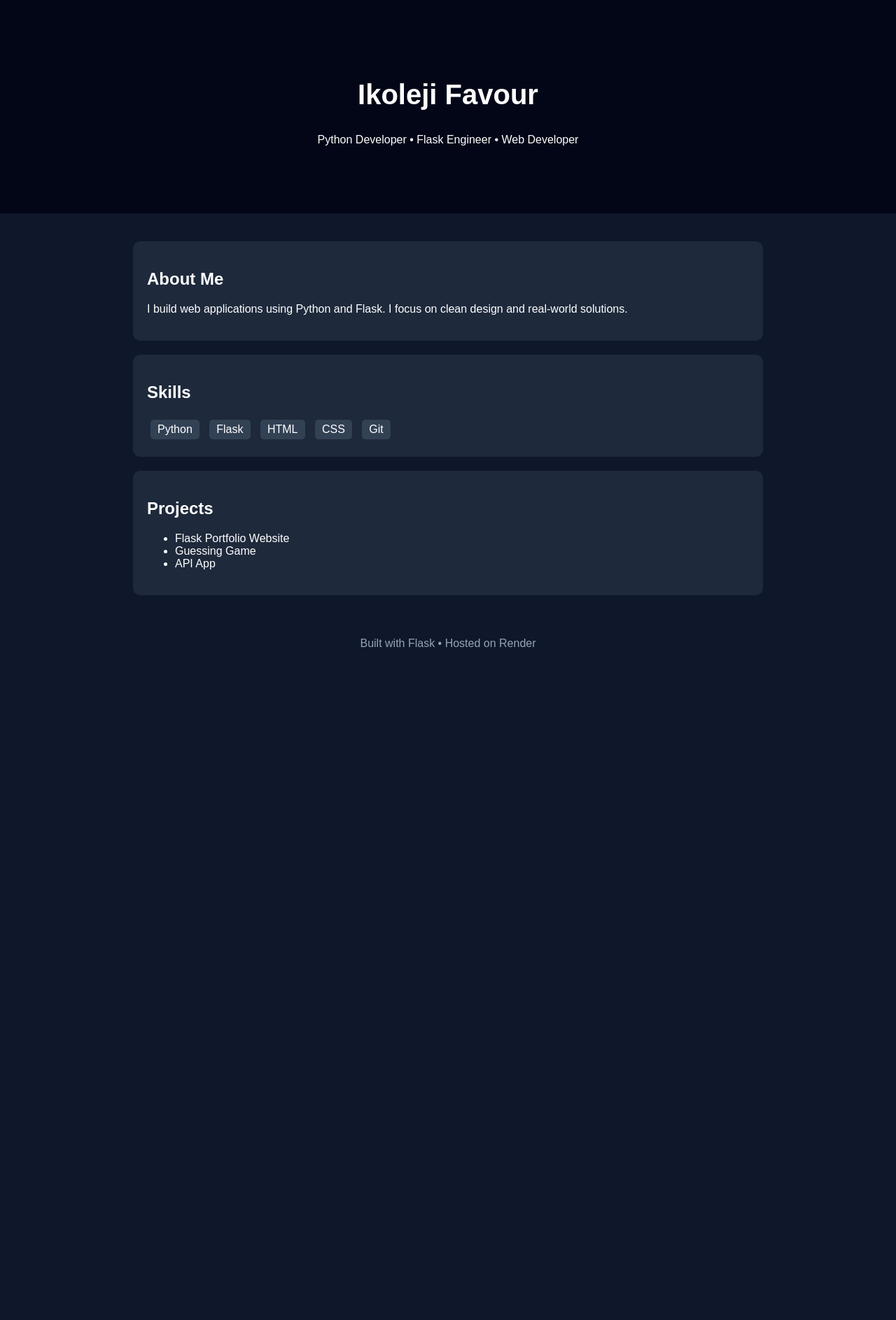
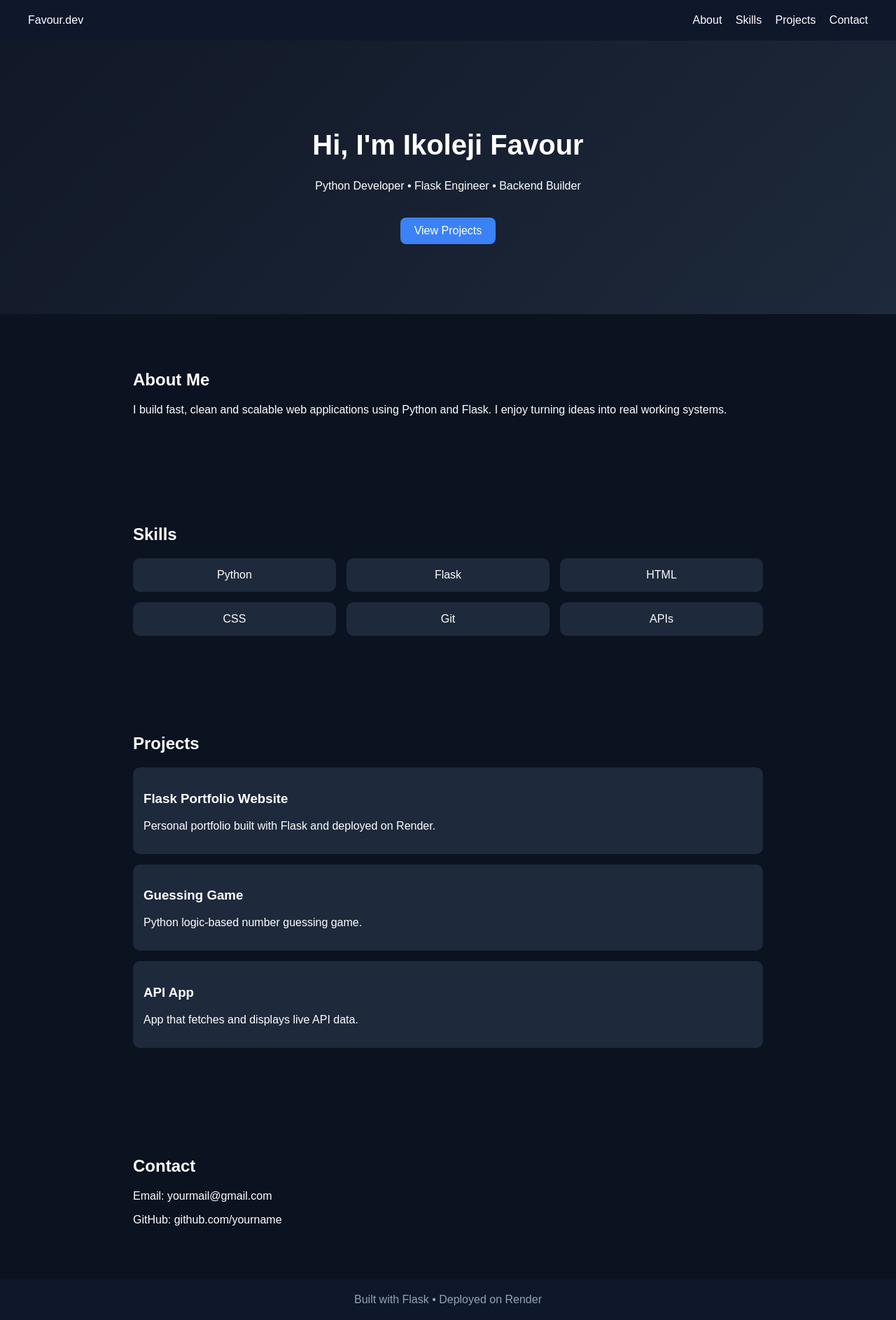
Before and after one commit to my-flask-site/my-flask-site, a Flask app: page / in a window 1280 px wide. Shown: the whole page at 70% size. Before the commit the page ends 925 px from the top, so only its background shows below. Run offline with Flask 3, Linux system fonts and the light colour scheme.

Commit message:
elite UI upgrade

```diff
--- a/app.py
+++ b/app.py
@@ -1,4 +1,3 @@
-import os
 from flask import Flask, render_template
 
 app = Flask(__name__)
@@ -8,5 +7,4 @@ def home():
     return render_template("index.html")
 
 if __name__ == "__main__":
-    port = int(os.environ.get("PORT", 10000))
-    app.run(host="0.0.0.0", port=port)
+    app.run()
--- a/static/style.css
+++ b/static/style.css
@@ -1,43 +1,84 @@
 body {
     margin: 0;
-    font-family: Arial;
-    background: #0f172a;
+    font-family: Arial, sans-serif;
+    background: #0b1220;
     color: white;
 }
 
+/* NAVBAR */
+.navbar {
+    display: flex;
+    justify-content: space-between;
+    padding: 20px 40px;
+    background: #0f172a;
+    position: sticky;
+    top: 0;
+}
+
+.navbar a {
+    color: white;
+    margin-left: 15px;
+    text-decoration: none;
+}
+
+/* HERO */
 .hero {
     text-align: center;
-    padding: 80px 20px;
-    background: #020617;
+    padding: 100px 20px;
+    background: linear-gradient(135deg, #111827, #1e293b);
 }
 
 .hero h1 {
     font-size: 40px;
 }
 
-.container {
+.btn {
+    display: inline-block;
+    margin-top: 20px;
+    padding: 10px 20px;
+    background: #3b82f6;
+    color: white;
+    border-radius: 8px;
+    text-decoration: none;
+}
+
+/* SECTIONS */
+.section {
+    padding: 60px 20px;
     max-width: 900px;
     margin: auto;
-    padding: 20px;
+}
+
+.section h2 {
+    margin-bottom: 20px;
+}
+
+/* SKILLS GRID */
+.grid {
+    display: grid;
+    grid-template-columns: repeat(3, 1fr);
+    gap: 15px;
 }
 
 .card {
     background: #1e293b;
-    padding: 20px;
-    margin: 20px 0;
+    padding: 15px;
+    border-radius: 10px;
+    text-align: center;
+}
+
+/* PROJECTS */
+.project {
+    background: #1e293b;
+    padding: 15px;
+    margin-bottom: 15px;
     border-radius: 10px;
 }
 
-.tags span {
-    background: #334155;
-    padding: 5px 10px;
-    margin: 5px;
-    display: inline-block;
-    border-radius: 5px;
-}
-
+/* FOOTER */
 footer {
     text-align: center;
     padding: 20px;
+    background: #0f172a;
     color: #94a3b8;
 }
--- a/templates/index.html
+++ b/templates/index.html
@@ -2,48 +2,76 @@
 <html lang="en">
 <head>
     <meta charset="UTF-8">
-    <title>Ikoleji Favour | Portfolio</title>
+    <meta name="viewport" content="width=device-width, initial-scale=1.0">
+    <title>Ikoleji Favour | Python Developer</title>
+
     <link rel="stylesheet" href="{{ url_for('static', filename='style.css') }}">
 </head>
 
 <body>
 
-<section class="hero">
-    <h1>Ikoleji Favour</h1>
-    <p>Python Developer • Flask Engineer • Web Developer</p>
+<nav class="navbar">
+    <div class="logo">Favour.dev</div>
+    <div class="links">
+        <a href="#about">About</a>
+        <a href="#skills">Skills</a>
+        <a href="#projects">Projects</a>
+        <a href="#contact">Contact</a>
+    </div>
+</nav>
+
+<header class="hero">
+    <h1>Hi, I'm Ikoleji Favour</h1>
+    <p>Python Developer • Flask Engineer • Backend Builder</p>
+    <a class="btn" href="#projects">View Projects</a>
+</header>
+
+<section id="about" class="section">
+    <h2>About Me</h2>
+    <p>
+        I build fast, clean and scalable web applications using Python and Flask.
+        I enjoy turning ideas into real working systems.
+    </p>
 </section>
 
-<section class="container">
+<section id="skills" class="section">
+    <h2>Skills</h2>
+    <div class="grid">
+        <div class="card">Python</div>
+        <div class="card">Flask</div>
+        <div class="card">HTML</div>
+        <div class="card">CSS</div>
+        <div class="card">Git</div>
+        <div class="card">APIs</div>
+    </div>
+</section>
 
-    <div class="card">
-        <h2>About Me</h2>
-        <p>I build web applications using Python and Flask. I focus on clean design and real-world solutions.</p>
+<section id="projects" class="section">
+    <h2>Projects</h2>
+    <div class="project">
+        <h3>Flask Portfolio Website</h3>
+        <p>Personal portfolio built with Flask and deployed on Render.</p>
     </div>
 
-    <div class="card">
-        <h2>Skills</h2>
-        <div class="tags">
-            <span>Python</span>
-            <span>Flask</span>
-            <span>HTML</span>
-            <span>CSS</span>
-            <span>Git</span>
-        </div>
+    <div class="project">
+        <h3>Guessing Game</h3>
+        <p>Python logic-based number guessing game.</p>
     </div>
 
-    <div class="card">
-        <h2>Projects</h2>
-        <ul>
-            <li>Flask Portfolio Website</li>
-            <li>Guessing Game</li>
-            <li>API App</li>
-        </ul>
+    <div class="project">
+        <h3>API App</h3>
+        <p>App that fetches and displays live API data.</p>
     </div>
+</section>
 
+<section id="contact" class="section">
+    <h2>Contact</h2>
+    <p>Email: yourmail@gmail.com</p>
+    <p>GitHub: github.com/yourname</p>
 </section>
 
 <footer>
-    Built with Flask • Hosted on Render
+    Built with Flask • Deployed on Render
 </footer>
 
 </body>
```
